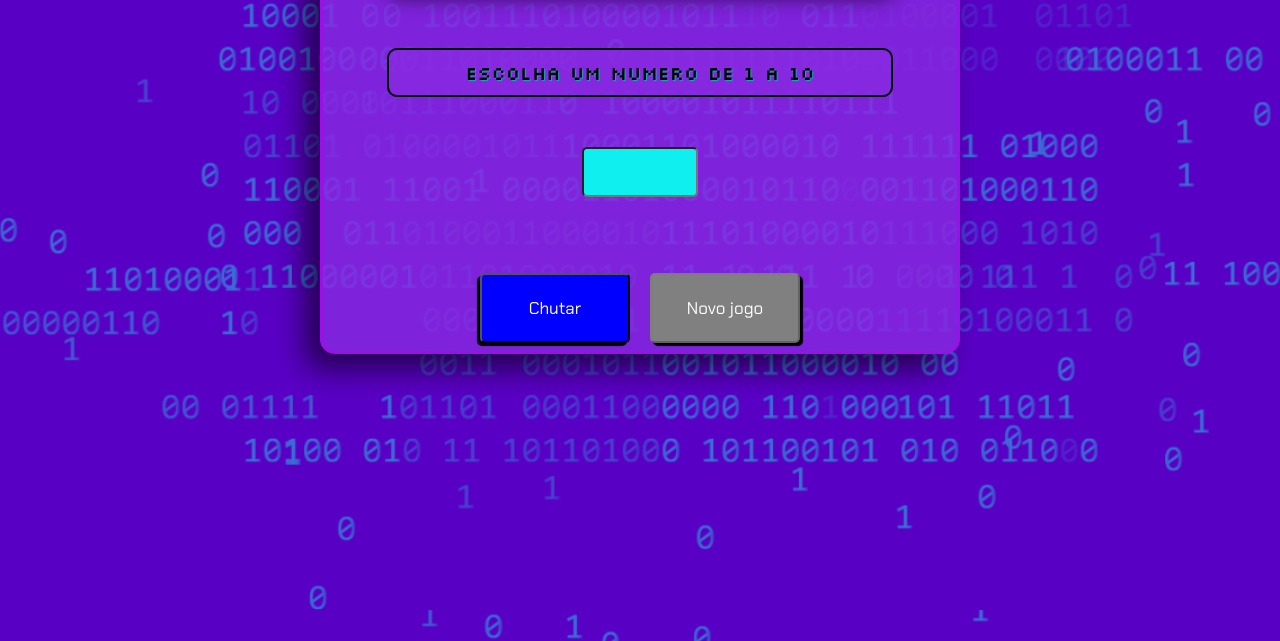
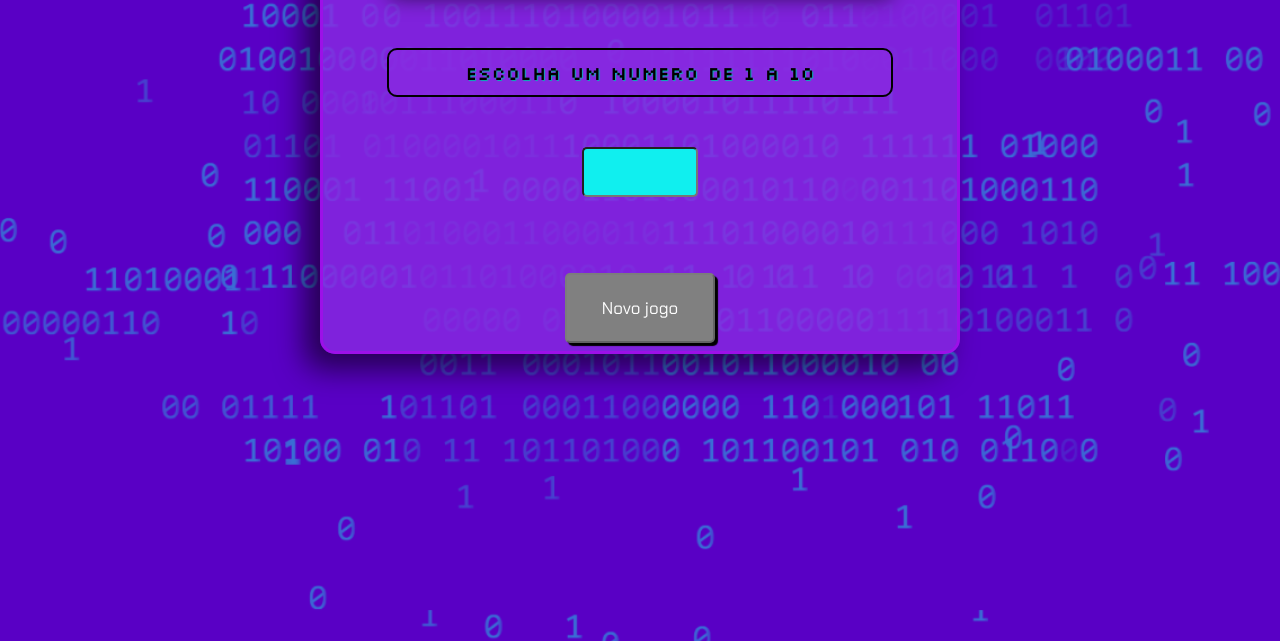
Before and after one commit to Brunolopesgomes/treino-jogo-ns, a plain HTML site: page index.html in a window 1280 px wide. Shown: the part 159-800 px from the top of the page. Drawn offline with Linux system fonts and the light colour scheme.

Commit message:
apaguei mais

```diff
--- a/index.html
+++ b/index.html
@@ -40,7 +40,7 @@
 
                 <div class="botoes">
 
-                    <button onclick="verificarChute()" class="botao__chute">Chutar</button>
+
 
                     <button onclick="reiniciarJogo()" id="reiniciar" class="botao__reiniciar" disabled>Novo jogo</button>
 
```
